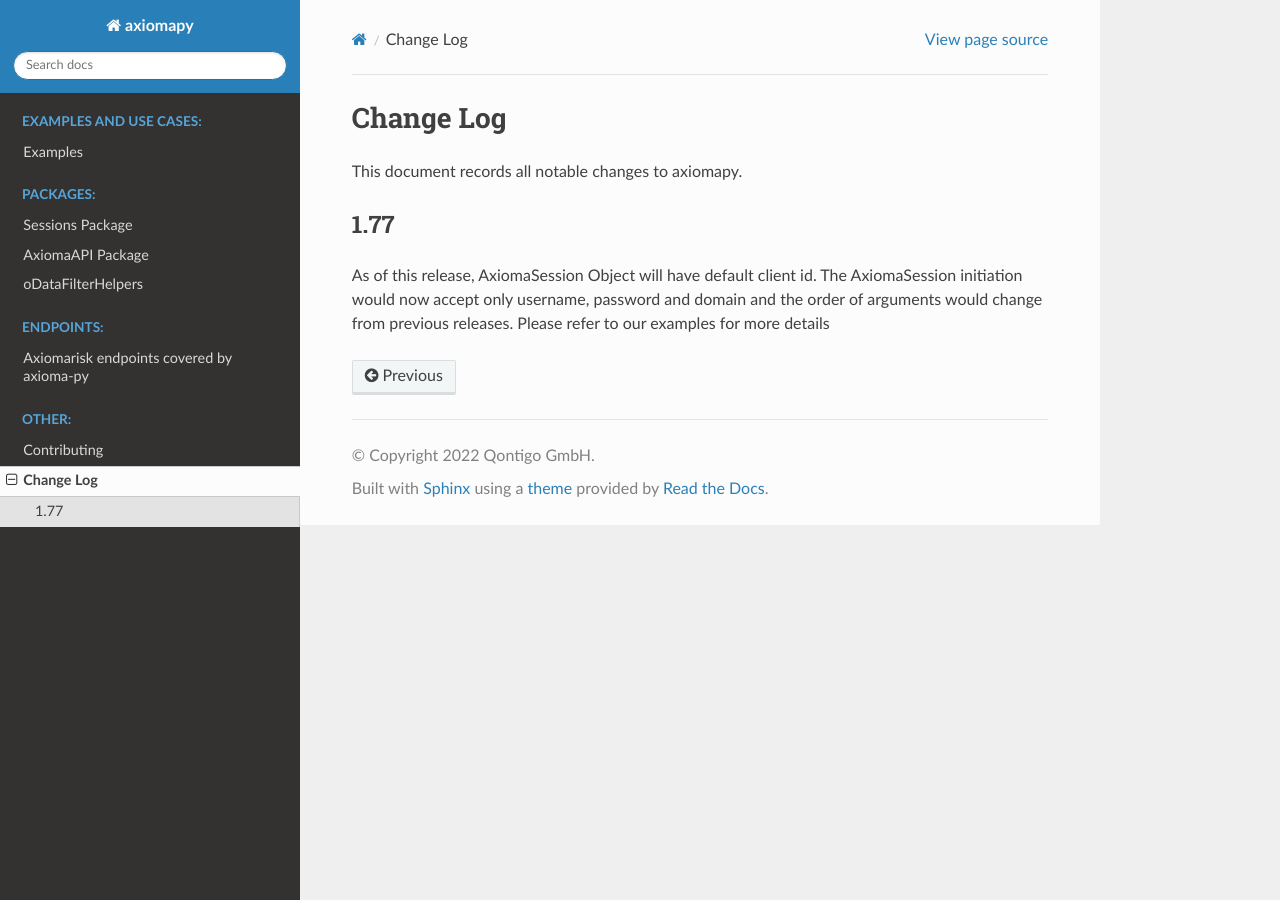
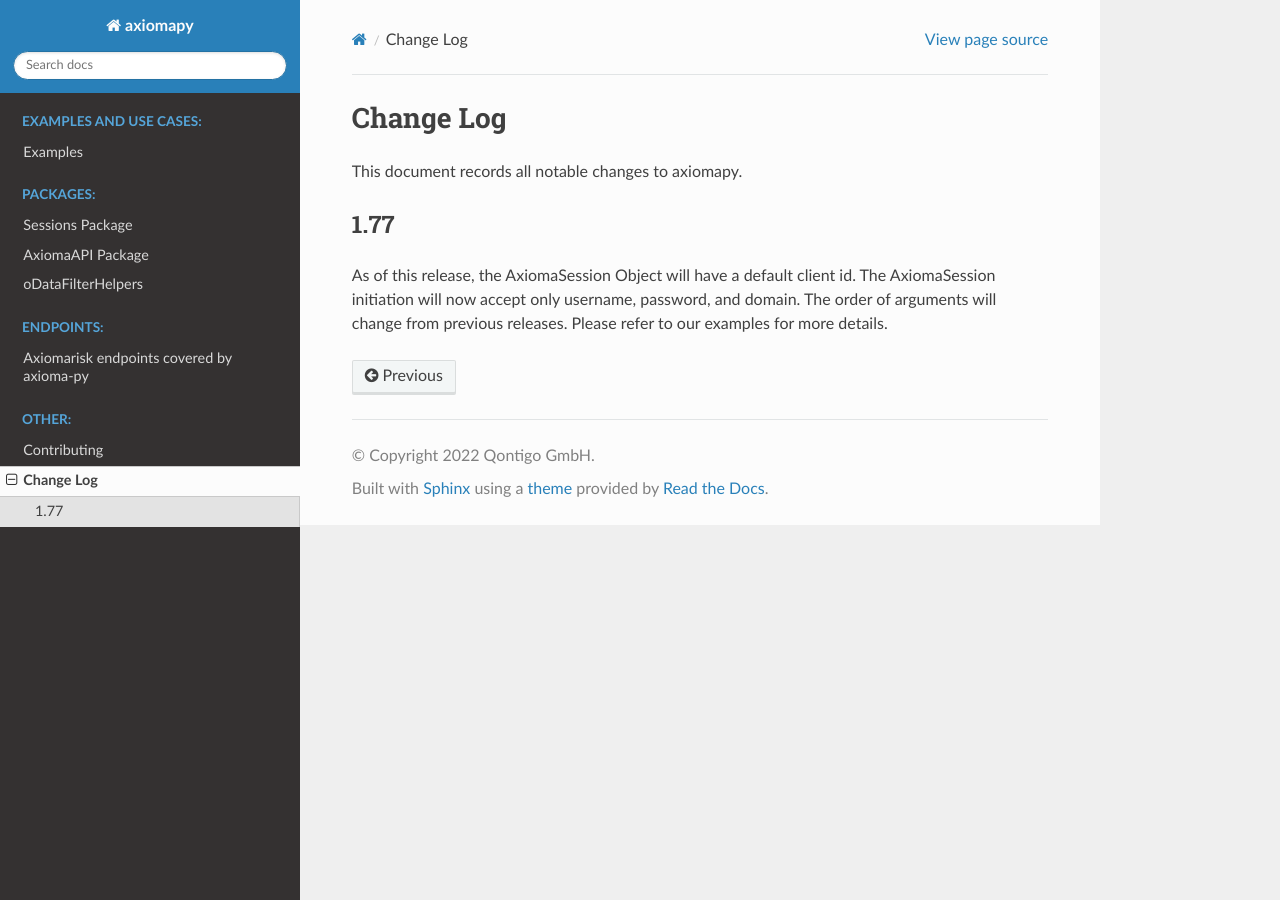
Before and after one commit to Qontigo/axioma-py, a Sphinx documentation site: the page built from docs/changelog.rst, in a window 1280 px wide. Built offline with Sphinx 7.4.7 and the Read the Docs theme 2.0.0, drawn with Linux system fonts in a browser that asks for light colours.

Commit message:
minor changes to changelog

```diff
--- a/CHANGELOG.rst
+++ b/CHANGELOG.rst
@@ -10,4 +10,4 @@ This document records all notable changes to axiomapy.
 1.77
 ____________
 
-As of this release, AxiomaSession Object will have default client id. The AxiomaSession initiation would now accept only username, password and domain and the order of arguments would change from previous releases. Please refer to our examples for more details
+As of this release, the AxiomaSession Object will have a default client id. The AxiomaSession initiation will now accept only username, password, and domain. The order of arguments will change from previous releases. Please refer to our examples for more details.
--- a/docs/changelog.rst
+++ b/docs/changelog.rst
@@ -10,4 +10,4 @@ This document records all notable changes to axiomapy.
 1.77
 ____________
 
-As of this release, AxiomaSession Object will have default client id. The AxiomaSession initiation would now accept only username, password and domain and the order of arguments would change from previous releases. Please refer to our examples for more details
+As of this release, the AxiomaSession Object will have a default client id. The AxiomaSession initiation will now accept only username, password, and domain. The order of arguments will change from previous releases. Please refer to our examples for more details.
```
Also changed, not shown: README.md (+5 -0 lines).
